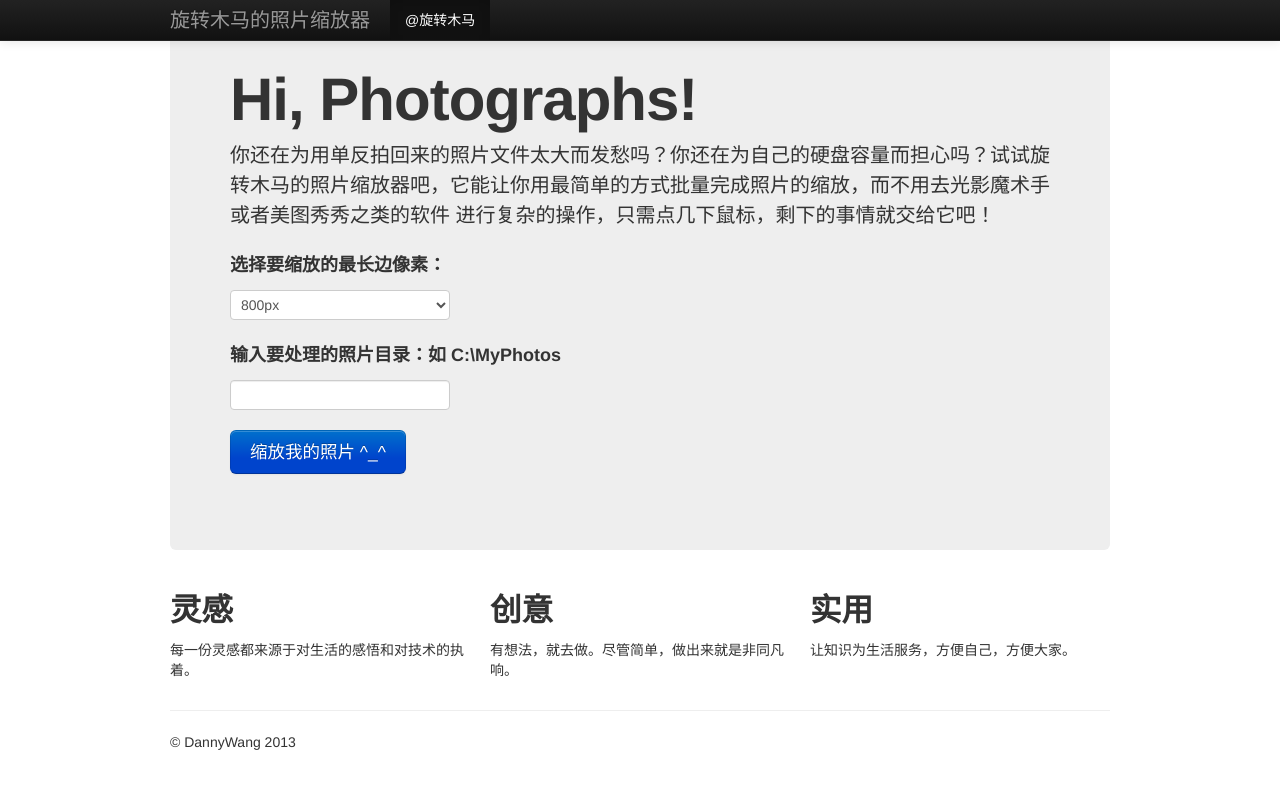
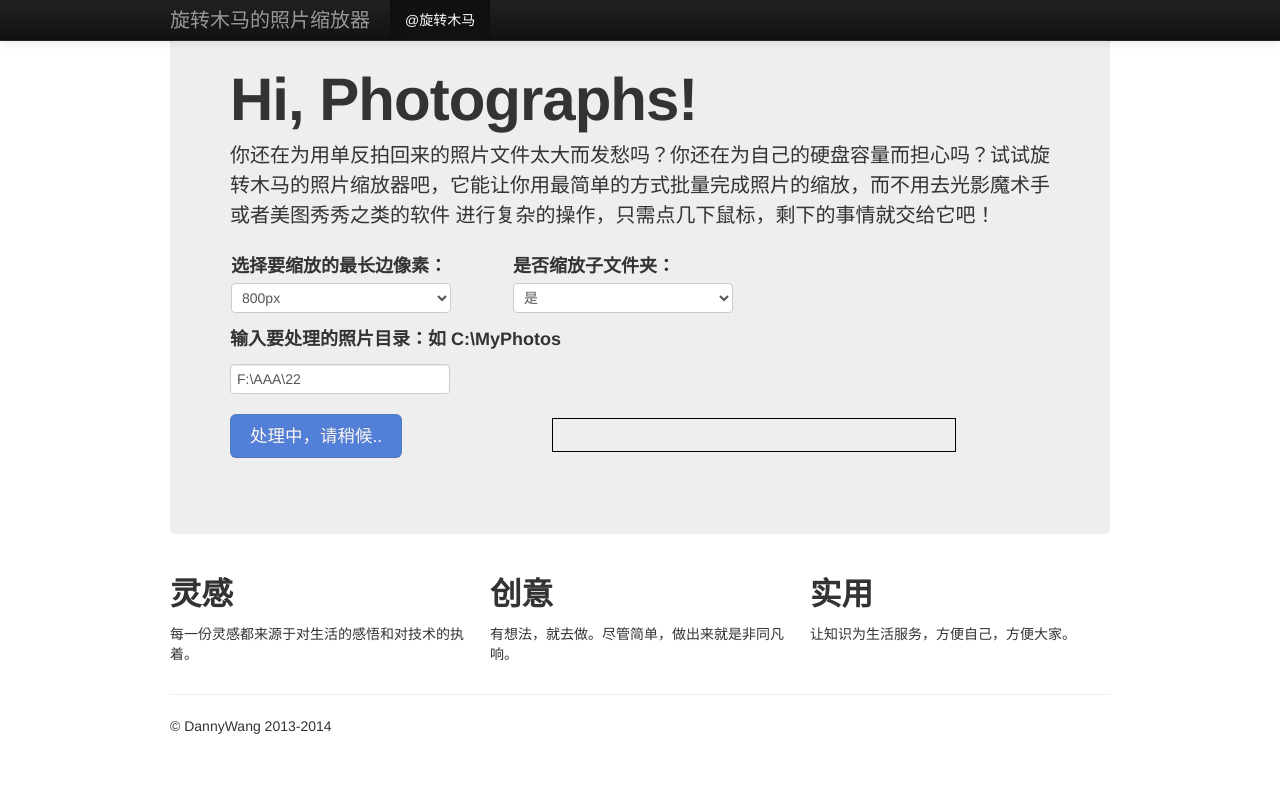
Before and after one commit to dannywj/DannyPhotoProcess, a plain HTML site: page MyPhotoProcess/Index.html in a window 1280 px wide. Both pictures are taken after a click on the link "缩放我的照片 ^_^". Drawn offline with Linux system fonts and the light colour scheme; no server answers.

Commit message:
修改一些细节

```diff
--- a/MyPhotoProcess/Index.html
+++ b/MyPhotoProcess/Index.html
@@ -8,7 +8,9 @@
         .title {
             font-weight: bold;
         }
-
+        .tbl_td {
+         width:280px;
+        }
         .bar {
             width: 400px;
             height: 30px;
@@ -87,21 +89,33 @@
                 进行复杂的操作，只需点几下鼠标，剩下的事情就交给它吧！
             </p>
             <p>
-                <p class="title">选择要缩放的最长边像素：</p>
-                <p>
-                    <select id="ddl_value" runat="server">
-                        <option value="800">800px</option>
-                        <option value="1024">1024px</option>
-                        <option value="2048">2048px</option>
-                    </select>
-                </p>
+                <table>
+                    <tr>
+                        <td class="title tbl_td">选择要缩放的最长边像素：</td>
+                        <td class="title tbl_td">是否缩放子文件夹：</td>
+                    </tr>
+                    <tr>
+                        <td>
+                            <select id="ddl_value">
+                                <option value="800">800px</option>
+                                <option value="1024">1024px</option>
+                                <option value="2048">2048px</option>
+                            </select></td>
+                        <td>
+                            <select id="ddl_processChildFoder">
+                                <option value="true">是</option>
+                                <option value="false">否</option>
+                            </select></td>
+                    </tr>
+                </table>
+
                 <p class="title">输入要处理的照片目录：如 C:\MyPhotos</p>
                 <p>
-                    <input id="txtFile" type="text" />
+                    <input id="txtFile" type="text" value="F:\AAA\22" />
                 </p>
 
                 <div style="height: 50px;">
-                    <div style="float: left"><a id="btn_process" href="#" class="btn btn-primary btn-large">缩放我的照片 ^_^</a> </div>
+                    <div style="float: left"><a id="btn_process" href="javascript:void(0)" class="btn btn-primary btn-large">缩放我的照片 ^_^</a> </div>
                     <div id="processBar" class="pProcess">
                         <div class="bar">
                             <div class="innerBar"></div>
@@ -135,7 +149,7 @@
         <hr>
 
         <footer>
-            <p>&copy; DannyWang 2013 </p>
+            <p>&copy; DannyWang 2013-2014 </p>
         </footer>
 
     </div>
--- a/MyPhotoProcess/Scripts/photoprocess.js
+++ b/MyPhotoProcess/Scripts/photoprocess.js
@@ -7,10 +7,26 @@ String.prototype.Trim = function () {
     return this.replace(/(^\s*)|(\s*$)/g, "");
 };
 
+jQuery.fn.clickOnce = function (callback) {
+    this.unbind('click');
+    this.click(function () {
+        callback();
+    });
+};
+
 $(function () {
     var result = [];
-    $("#btn_process").click(function () {
+    var gTxtBtnInit = '缩放我的照片 ^_^';
+    var gTxtBtnProcessing = '处理中，请稍候..';
+    $("#btn_process").clickOnce(function () {
+
+        //var ttttt=window.clipboardData.getData("Text");
+        //alert(ttttt);
+        //return false;
+
+
         $("#btn_process").attr("disabled", "disabled");
+        $("#btn_process").html(gTxtBtnProcessing);
         initBar();
         var txt = $("#txtFile").val().Trim();
         var value = $("#ddl_value").val();
@@ -18,6 +34,7 @@ $(function () {
         if (txt=='') {
             alert('请输入处理图片的路径。');
             $("#btn_process").removeAttr("disabled");
+            $("#btn_process").html(gTxtBtnInit);
             return false;
         }
         $(".pProcess").show();
@@ -28,6 +45,7 @@ $(function () {
                 $(".pProcess").hide();
                 clearInterval(timer);
                 $("#btn_process").removeAttr("disabled");
+                $("#btn_process").html(gTxtBtnInit);
                 alert('出错啦！ ErrorCode：' + pResult.Base.ErrorCode + " ErrorMessage:" + pResult.Base.ErrorMessage);
                 return false;
             }
@@ -37,6 +55,8 @@ $(function () {
             $("#spProcessTxt").html("Finished!");
             clearInterval(timer);
             $("#btn_process").removeAttr("disabled");
+            $("#btn_process").html(gTxtBtnInit);
+            $("#txtFile").val('');
         });
         result = [];
         var timer = setInterval(getPresent, 500);
```
Also changed, not shown: 2 other files.
